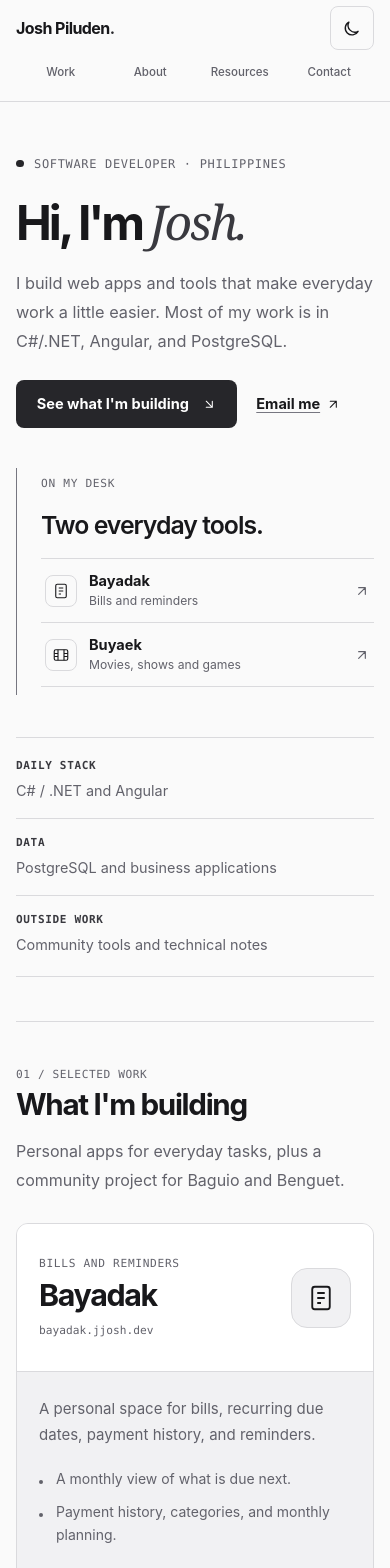
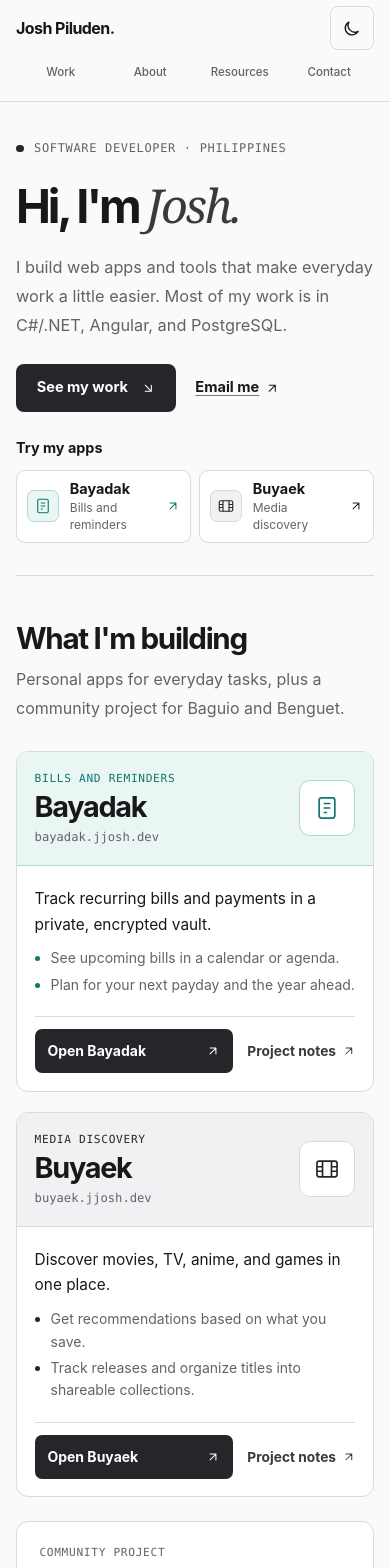
Before and after one commit to jjosh102/my-ng-profile, an Angular app: page / in a window 390 px wide. Shown: the top 1568 px of the page. Built offline with nearby package versions, Linux system fonts and the light colour scheme.

Commit message:
Improve the homepage and featured app showcase
Tighten the mobile introduction and bring featured work higher on the page. Distinguish the two app entries while keeping their launch and project links easy to reach.

```diff
--- a/src/app/components/dashboard-section/dashboard-section.html
+++ b/src/app/components/dashboard-section/dashboard-section.html
@@ -6,42 +6,36 @@
       <p class='hero-intro'>I build web apps and tools that make everyday work a little easier. Most of my work is in C#/.NET, Angular, and PostgreSQL.</p>
       <p class='print-source'>More projects and notes: https://jjosh.dev/</p>
       <div class='hero-actions'>
-        <a class='primary-link' href='#work'>See what I'm building <svg class='link-arrow' viewBox='0 0 24 24' fill='none' stroke='currentColor' stroke-width='1.75' stroke-linecap='round' stroke-linejoin='round' aria-hidden='true' focusable='false'><path d='m7 7 10 10M7 17h10V7'/></svg></a>
+        <a class='primary-link' href='#work'>See my work <svg class='link-arrow' viewBox='0 0 24 24' fill='none' stroke='currentColor' stroke-width='1.75' stroke-linecap='round' stroke-linejoin='round' aria-hidden='true' focusable='false'><path d='m7 7 10 10M7 17h10V7'/></svg></a>
         <a class='text-link' href='mailto:joshuajpiluden@gmail.com'>Email me <svg class='link-arrow' viewBox='0 0 24 24' fill='none' stroke='currentColor' stroke-width='1.75' stroke-linecap='round' stroke-linejoin='round' aria-hidden='true' focusable='false'><path d='M7 17 17 7M7 7h10v10'/></svg></a>
       </div>
     </div>
-    <aside class='hero-note' aria-label='Current personal projects'>
-      <span class='hero-note-kicker'>On my desk</span>
-      <h2>Two everyday tools.</h2>
+    <nav class='hero-note' aria-labelledby='hero-app-title'>
+      <h2 id='hero-app-title'>Try my apps</h2>
       <div class='hero-app-list'>
-        <a class='hero-app-link' href='https://bayadak.jjosh.dev/' target='_blank' rel='noopener noreferrer' aria-label='Open Bayadak (opens in a new tab)'>
+        <a class='hero-app-link' data-project='bayadak' href='https://bayadak.jjosh.dev/' target='_blank' rel='noopener noreferrer' aria-label='Open Bayadak (opens in a new tab)'>
           <svg class='hero-app-icon' viewBox='0 0 24 24' fill='none' stroke='currentColor' stroke-width='1.5' aria-hidden='true'><rect x='5' y='3' width='14' height='18' rx='2'/><path d='M9 8h6M9 12h6M9 16h3'/></svg>
           <span class='hero-app-copy'><strong>Bayadak</strong><small>Bills and reminders</small></span>
           <svg class='link-arrow' viewBox='0 0 24 24' fill='none' stroke='currentColor' stroke-width='1.75' stroke-linecap='round' stroke-linejoin='round' aria-hidden='true' focusable='false'><path d='M7 17 17 7M7 7h10v10'/></svg>
         </a>
-        <a class='hero-app-link' href='https://buyaek.jjosh.dev/' target='_blank' rel='noopener noreferrer' aria-label='Open Buyaek (opens in a new tab)'>
+        <a class='hero-app-link' data-project='buyaek' href='https://buyaek.jjosh.dev/' target='_blank' rel='noopener noreferrer' aria-label='Open Buyaek (opens in a new tab)'>
           <svg class='hero-app-icon' viewBox='0 0 24 24' fill='none' stroke='currentColor' stroke-width='1.5' aria-hidden='true'><rect x='3' y='5' width='18' height='14' rx='2'/><path d='M8 5v14M16 5v14M3 10h5M16 10h5M3 14h5M16 14h5'/></svg>
-          <span class='hero-app-copy'><strong>Buyaek</strong><small>Movies, shows and games</small></span>
+          <span class='hero-app-copy'><strong>Buyaek</strong><small>Media discovery</small></span>
           <svg class='link-arrow' viewBox='0 0 24 24' fill='none' stroke='currentColor' stroke-width='1.75' stroke-linecap='round' stroke-linejoin='round' aria-hidden='true' focusable='false'><path d='M7 17 17 7M7 7h10v10'/></svg>
         </a>
       </div>
-    </aside>
+    </nav>
   </div>
-  <dl class='quick-facts' aria-label='At a glance'>
-    <div><dt>Daily stack</dt><dd>C# / .NET and Angular</dd></div>
-    <div><dt>Data</dt><dd>PostgreSQL and business applications</dd></div>
-    <div><dt>Outside work</dt><dd>Community tools and technical notes</dd></div>
-  </dl>
 </section>
 
 <section id='work' class='section-row work-section' aria-labelledby='work-title'>
   <div class='work-intro'>
-    <h2 id='work-title' class='section-label' data-number='01 / Selected work'>What I'm building</h2>
+    <h2 id='work-title' class='section-label'>What I'm building</h2>
     <p class='section-lede'>Personal apps for everyday tasks, plus a community project for Baguio and Benguet.</p>
   </div>
   <div class='section-body'>
     <div class='app-showcase' aria-label='Personal apps'>
-      <article class='app-project' aria-labelledby='bayadak-title'>
+      <article class='app-project' data-project='bayadak' aria-labelledby='bayadak-title'>
         <div class='app-identity'>
           <div class='app-identity-copy'>
             <p class='project-kicker'>Bills and reminders</p>
@@ -50,14 +44,14 @@
           </div>
           <svg class='app-glyph' viewBox='0 0 24 24' fill='none' stroke='currentColor' stroke-width='1.5' aria-hidden='true'><rect x='5' y='3' width='14' height='18' rx='2'/><path d='M9 8h6M9 12h6M9 16h3'/></svg>
         </div>
-        <p class='app-summary'>A personal space for bills, recurring due dates, payment history, and reminders.</p>
-        <ul class='app-benefits'><li>A monthly view of what is due next.</li><li>Payment history, categories, and monthly planning.</li></ul>
+        <p class='app-summary'>Track recurring bills and payments in a private, encrypted vault.</p>
+        <ul class='app-benefits'><li>See upcoming bills in a calendar or agenda.</li><li>Plan for your next payday and the year ahead.</li></ul>
         <div class='project-actions'>
           <a class='app-launch' href='https://bayadak.jjosh.dev/' target='_blank' rel='noopener noreferrer' aria-label='Open Bayadak (opens in a new tab)'>Open Bayadak <svg class='link-arrow' viewBox='0 0 24 24' fill='none' stroke='currentColor' stroke-width='1.75' stroke-linecap='round' stroke-linejoin='round' aria-hidden='true' focusable='false'><path d='M7 17 17 7M7 7h10v10'/></svg></a>
-          <a class='project-link' href='https://jjosh.dev/work/bayadak/' target='_blank' rel='noopener noreferrer' aria-label='Read about Bayadak on jjosh.dev (opens in a new tab)'>Project notes <svg class='link-arrow' viewBox='0 0 24 24' fill='none' stroke='currentColor' stroke-width='1.75' stroke-linecap='round' stroke-linejoin='round' aria-hidden='true' focusable='false'><path d='M7 17 17 7M7 7h10v10'/></svg></a>
+          <a class='project-link' href='https://jjosh.dev/work/bayadak/' target='_blank' rel='noopener noreferrer' aria-label='Project notes for Bayadak (opens in a new tab)'>Project notes <svg class='link-arrow' viewBox='0 0 24 24' fill='none' stroke='currentColor' stroke-width='1.75' stroke-linecap='round' stroke-linejoin='round' aria-hidden='true' focusable='false'><path d='M7 17 17 7M7 7h10v10'/></svg></a>
         </div>
       </article>
-      <article class='app-project' aria-labelledby='buyaek-title'>
+      <article class='app-project' data-project='buyaek' aria-labelledby='buyaek-title'>
         <div class='app-identity'>
           <div class='app-identity-copy'>
             <p class='project-kicker'>Media discovery</p>
@@ -66,11 +60,11 @@
           </div>
           <svg class='app-glyph' viewBox='0 0 24 24' fill='none' stroke='currentColor' stroke-width='1.5' aria-hidden='true'><rect x='3' y='5' width='18' height='14' rx='2'/><path d='M8 5v14M16 5v14M3 10h5M16 10h5M3 14h5M16 14h5'/></svg>
         </div>
-        <p class='app-summary'>A place to discover and save movies, TV, anime, and games.</p>
-        <ul class='app-benefits'><li>Personal recommendations for what to watch or play.</li><li>Collections and release calendars to keep track of it all.</li></ul>
+        <p class='app-summary'>Discover movies, TV, anime, and games in one place.</p>
+        <ul class='app-benefits'><li>Get recommendations based on what you save.</li><li>Track releases and organize titles into shareable collections.</li></ul>
         <div class='project-actions'>
           <a class='app-launch' href='https://buyaek.jjosh.dev/' target='_blank' rel='noopener noreferrer' aria-label='Open Buyaek (opens in a new tab)'>Open Buyaek <svg class='link-arrow' viewBox='0 0 24 24' fill='none' stroke='currentColor' stroke-width='1.75' stroke-linecap='round' stroke-linejoin='round' aria-hidden='true' focusable='false'><path d='M7 17 17 7M7 7h10v10'/></svg></a>
-          <a class='project-link' href='https://jjosh.dev/work/buyaek/' target='_blank' rel='noopener noreferrer' aria-label='Read about Buyaek on jjosh.dev (opens in a new tab)'>Project notes <svg class='link-arrow' viewBox='0 0 24 24' fill='none' stroke='currentColor' stroke-width='1.75' stroke-linecap='round' stroke-linejoin='round' aria-hidden='true' focusable='false'><path d='M7 17 17 7M7 7h10v10'/></svg></a>
+          <a class='project-link' href='https://jjosh.dev/work/buyaek/' target='_blank' rel='noopener noreferrer' aria-label='Project notes for Buyaek (opens in a new tab)'>Project notes <svg class='link-arrow' viewBox='0 0 24 24' fill='none' stroke='currentColor' stroke-width='1.75' stroke-linecap='round' stroke-linejoin='round' aria-hidden='true' focusable='false'><path d='M7 17 17 7M7 7h10v10'/></svg></a>
         </div>
       </article>
     </div>
@@ -113,9 +107,9 @@
 </section>
 
 <section id='about' class='section-row' aria-labelledby='about-title'>
-  <h2 id='about-title' class='section-label' data-number='02 / Background'>A bit about me</h2>
+  <h2 id='about-title' class='section-label'>Background</h2>
   <div class='section-body'>
-    <p>I'm a software developer based in the Philippines. I like useful software, clear interfaces, and keeping things simple.</p>
+    <p>My day job is building business applications, reports, and workflow tools. I like useful software, clear interfaces, and keeping things simple.</p>
     <ol class='career-history' aria-label='Professional background'>
       <li><span class='career-period'>2016 – present</span><div><h3>IBM</h3><p>Senior Application Developer</p></div></li>
       <li><span class='career-period'>2012 – 2016</span><div><h3>Accenture</h3><p>Senior Software Engineer</p></div></li>
@@ -126,7 +120,7 @@
 </section>
 
 <section id='resources' class='section-row' aria-labelledby='notes-title'>
-  <h2 id='notes-title' class='section-label' data-number='03 / Resources'>From the workbench</h2>
+  <h2 id='notes-title' class='section-label'>From the workbench</h2>
   <div class='section-body'>
     <p class='section-lede'>Notes, lessons, and step-by-step walkthroughs from building useful software, including the parts that did not work the first time.</p>
     <div class='resource-list'>
@@ -146,7 +140,7 @@
 
 <section id='contact' class='section-row contact-section' aria-labelledby='contact-title'>
   <div class='contact-heading'>
-    <h2 id='contact-title' class='section-label' data-number='04 / Contact'>Get in touch</h2>
+    <h2 id='contact-title' class='section-label'>Get in touch</h2>
     <p>For project questions or a quick hello, email works best.</p>
   </div>
   <div class='section-body'>
--- a/src/styles.css
+++ b/src/styles.css
@@ -164,7 +164,7 @@ app-header { position: sticky; top: 0; z-index: 40; }
 .light .theme-icon-sun { display: none; }
 
 /* Intro */
-.hero { padding-block: clamp(3.5rem, 7vw, 5.5rem) clamp(2.5rem, 5vw, 3.75rem); }
+.hero { padding-block: clamp(2.25rem, 6.5vw, 5rem) clamp(2.5rem, 5vw, 4rem); }
 .hero-layout {
   display: grid;
   align-items: center;
@@ -235,12 +235,26 @@ app-header { position: sticky; top: 0; z-index: 40; }
 }
 .text-link:hover { text-decoration-color: currentColor; }
 .text-link span, .project-link span, .text-link .link-arrow, .project-link .link-arrow { margin-left: .35rem; }
+[data-project] {
+  --project-accent: var(--accent);
+  --project-wash: var(--surface-soft);
+  --project-line: var(--border);
+}
+[data-project='bayadak'] {
+  --project-accent: #5EEAD4;
+  --project-wash: #1B2C2A;
+  --project-line: #365C56;
+}
+:root.light [data-project='bayadak'] {
+  --project-accent: #0F766E;
+  --project-wash: #EAF6F4;
+  --project-line: #B3D8D1;
+}
 .hero-note {
+  align-self: center;
   min-width: 0;
-  border-left: 1px solid var(--border-strong);
-  padding: .5rem 0 .5rem 1.5rem;
 }
-.hero-note-kicker, .project-kicker {
+.project-kicker {
   display: block;
   margin: 0 0 .9rem;
   color: var(--muted);
@@ -248,34 +262,36 @@ app-header { position: sticky; top: 0; z-index: 40; }
   letter-spacing: .06em;
   text-transform: uppercase;
 }
-.hero-note h2 { margin: 0; font-size: 1.55rem; font-weight: 620; letter-spacing: -.04em; }
-.hero-app-list { display: grid; margin-top: 1.125rem; border-top: 1px solid var(--border); }
-.hero-note .hero-app-link { display: grid; grid-template-columns: 32px minmax(0, 1fr) 16px; align-items: center; gap: .75rem; min-height: 64px; padding: .5rem .25rem; border-bottom: 1px solid var(--border); color: var(--foreground); text-decoration: none; transition: background-color .2s ease; }
-.hero-note .hero-app-link:hover, .hero-note .hero-app-link:focus-visible { background: rgba(var(--accent-rgb), .055); }
-.hero-app-icon { width: 32px; height: 32px; padding: 6px; border: 1px solid var(--border); border-radius: 8px; }
+.hero-note h2 { margin: 0 0 .7rem; font-size: .9rem; font-weight: 650; }
+.hero-app-list { display: grid; gap: .5rem; }
+.hero-app-link {
+  display: grid;
+  grid-template-columns: 32px minmax(0, 1fr) 14px;
+  align-items: center;
+  gap: .65rem;
+  min-height: 56px;
+  padding: .5rem .65rem;
+  border: 1px solid var(--border);
+  border-radius: 9px;
+  background: var(--surface);
+  color: var(--foreground);
+  text-decoration: none;
+  transition: background-color .18s ease, border-color .18s ease;
+}
+.hero-app-link:hover, .hero-app-link:focus-visible {
+  border-color: var(--project-line);
+  background: var(--project-wash);
+}
+.hero-app-icon, .app-glyph {
+  border: 1px solid var(--project-line);
+  background: var(--project-wash);
+  color: var(--project-accent);
+}
+.hero-app-icon { width: 32px; height: 32px; padding: 6px; border-radius: 7px; }
 .hero-app-copy { display: grid; gap: 1px; min-width: 0; }
-.hero-app-copy strong { font-size: .91rem; font-weight: 650; line-height: 1.4; }
-.hero-app-copy small { color: var(--muted); font-size: .76rem; line-height: 1.45; }
-.hero-app-link > svg:last-child { color: var(--muted); }
-.quick-facts {
-  display: grid;
-  grid-template-columns: repeat(3, minmax(0, 1fr));
-  gap: 0;
-  margin: clamp(2.5rem, 5vw, 3.5rem) 0 0;
-  padding: 1.5rem 0;
-  border-block: 1px solid var(--border);
-}
-.quick-facts > div { min-width: 0; padding-inline: clamp(1rem, 3vw, 2rem); }
-.quick-facts > div:first-child { padding-left: 0; }
-.quick-facts > div + div { border-left: 1px solid var(--border); }
-.quick-facts dt {
-  margin: 0 0 .4rem;
-  color: var(--accent-soft);
-  font: 600 .69rem/1.4 var(--font-mono);
-  letter-spacing: .06em;
-  text-transform: uppercase;
-}
-.quick-facts dd { margin: 0; color: var(--muted); font-size: .9rem; line-height: 1.55; }
+.hero-app-copy strong { font-size: .9rem; font-weight: 650; line-height: 1.4; }
+.hero-app-copy small { color: var(--muted); font-size: .75rem; line-height: 1.4; }
+.hero-app-link > .link-arrow { color: var(--project-accent); }
 
 /* Editorial sections */
 .section-row {
@@ -286,15 +302,6 @@ app-header { position: sticky; top: 0; z-index: 40; }
   border-top: 1px solid var(--border);
 }
 .section-label { margin: .2rem 0 0; color: var(--foreground); font-size: 1.1rem; font-weight: 650; letter-spacing: -.025em; }
-.section-label::before {
-  display: block;
-  margin: 0 0 .65rem;
-  color: var(--muted);
-  font: 500 .7rem/1.4 var(--font-mono);
-  letter-spacing: .05em;
-  text-transform: uppercase;
-  content: attr(data-number);
-}
 .section-body { max-width: 46rem; min-width: 0; }
 .career-history { list-style: none; padding: 0; margin: 1.5rem 0 .5rem; }
 .career-history li { display: grid; grid-template-columns: minmax(8rem, 1fr) minmax(0, 2fr); gap: 1rem; padding-block: 1.15rem; border-top: 1px solid var(--border); }
@@ -378,36 +385,54 @@ body:has(.screenshot-dialog[open]) { overflow: hidden; }
 .screenshot-dialog[data-zoomed='true'] .preview-scroll img { width: 2048px; max-width: none; }
 
 
-/* The name, category, and domain form a distinct app header. */
+/* Keep app actions together as long as both fit. */
 .app-showcase { display: grid; grid-template-columns: repeat(2, minmax(0, 1fr)); gap: 1.25rem; }
-.app-project { --app-padding: clamp(22px, 3vw, 32px); display: flex; flex-direction: column; min-width: 0; padding: var(--app-padding); overflow: hidden; border: 1px solid var(--border); border-radius: 12px; background: var(--surface-soft); transition: border-color .2s ease, box-shadow .2s ease; }
+.app-project {
+  --app-padding: clamp(1.1rem, 3vw, 1.75rem);
+  display: flex;
+  flex-direction: column;
+  min-width: 0;
+  padding: var(--app-padding);
+  border: 1px solid var(--border);
+  border-radius: 12px;
+  background: var(--surface);
+  transition: border-color .18s ease, box-shadow .18s ease;
+}
 .app-project:hover, .app-project:focus-within { border-color: var(--border-strong); box-shadow: var(--shadow-soft); }
-.app-identity { display: flex; align-items: center; justify-content: space-between; gap: 20px; min-height: 166px; margin: calc(-1 * var(--app-padding)) calc(-1 * var(--app-padding)) 24px; padding: 26px var(--app-padding); border-bottom: 1px solid var(--border); background: var(--surface); }
-.app-identity-copy { min-width: 0; }
-.app-identity .project-kicker { margin: 0; }
-.app-identity h3 { margin: 8px 0 10px; font-size: clamp(2rem, 3.4vw, 2.75rem); font-weight: 650; letter-spacing: -.045em; line-height: 1.1; }
-.app-domain { display: block; color: var(--muted); font: .7rem/1.5 var(--font-mono); overflow-wrap: anywhere; }
-.app-glyph { flex: 0 0 76px; width: 76px; height: 76px; padding: 18px; border: 1px solid var(--border); border-radius: 20px; background: var(--surface-soft); color: var(--foreground); }
-.app-summary { margin: 0 0 18px; max-width: 50ch; color: var(--muted); font-size: .94rem; line-height: 1.75; }
-.app-benefits { display: grid; gap: 10px; list-style: none; margin: 0 0 28px; padding: 0; color: var(--muted); font-size: .875rem; line-height: 1.65; }
-.app-benefits li { display: grid; grid-template-columns: 5px minmax(0, 1fr); align-items: baseline; gap: 12px; }
-.app-benefits li::before { content: ''; width: 4px; height: 4px; border-radius: 50%; background: currentColor; }
-.app-project .project-actions { display: grid; grid-template-columns: minmax(0, 1fr) auto; align-items: center; gap: 16px; margin-top: auto; padding-top: 20px; border-top: 1px solid var(--border); }
-.app-launch { display: inline-flex; align-items: center; justify-content: space-between; gap: 18px; min-height: 48px; padding: 12px 16px; border-radius: 6px; background: var(--accent); color: var(--on-accent); font-size: .875rem; font-weight: 650; text-decoration: none; }
+.app-identity {
+  display: grid;
+  grid-template-columns: minmax(0, 1fr) auto;
+  align-items: center;
+  gap: 1rem;
+  margin: calc(-1 * var(--app-padding)) calc(-1 * var(--app-padding)) 1.25rem;
+  padding: 1.2rem var(--app-padding);
+  border-bottom: 1px solid var(--project-line);
+  border-radius: 11px 11px 0 0;
+  background: var(--project-wash);
+}
+.app-identity .project-kicker { margin: 0; color: var(--project-accent); }
+.app-identity h3 { margin: .3rem 0; font-size: clamp(1.8rem, 3.4vw, 2.55rem); font-weight: 650; letter-spacing: -.045em; line-height: 1.1; }
+.app-domain { display: block; color: var(--muted); font: .76rem/1.5 var(--font-mono); overflow-wrap: anywhere; }
+.app-glyph { width: 3.5rem; height: 3.5rem; padding: .85rem; border-radius: 11px; background: var(--surface); }
+.app-summary { margin: 0 0 .65rem; color: var(--foreground); font-size: .96rem; line-height: 1.65; }
+.app-benefits { margin: 0 0 1.25rem; padding-inline-start: 1rem; color: var(--muted); font-size: .875rem; line-height: 1.6; }
+.app-benefits li + li { margin-top: .25rem; }
+.app-benefits li::marker { color: var(--project-accent); }
+.app-project .project-actions { align-items: center; gap: .25rem .9rem; margin-top: auto; padding-top: .75rem; border-top: 1px solid var(--border); }
+.app-launch { display: inline-flex; align-items: center; justify-content: space-between; gap: .75rem; flex: 1 0 auto; min-height: 44px; padding: .55rem .8rem; border-radius: 7px; background: var(--accent); color: var(--on-accent); font-size: .875rem; font-weight: 650; text-decoration: none; }
 .app-launch:hover { background: var(--accent-hover); }
 @media (max-width: 900px) {
-  .app-project .project-actions { grid-template-columns: 1fr; gap: 4px; }
   .community-project { grid-template-columns: 1fr; }
 }
 @media (max-width: 700px) {
   .app-showcase, .work-intro { grid-template-columns: 1fr; }
-  .work-intro { gap: 1rem; }
+  .work-intro { gap: .65rem; }
 }
-@media (max-width: 540px) {
-  .app-identity { min-height: 148px; gap: 12px; padding-block: 22px; }
-  .app-identity h3 { font-size: 1.9rem; }
-  .app-glyph { flex-basis: 60px; width: 60px; height: 60px; padding: 14px; border-radius: 16px; }
-  .app-project .project-link, .app-launch { justify-content: space-between; min-height: 48px; }
+@media (max-width: 380px) {
+  .app-identity { gap: .65rem; }
+  .app-glyph { width: 3rem; height: 3rem; padding: .65rem; }
+  .app-project .project-actions > a { flex-basis: 100%; justify-content: space-between; }
+  .app-project .project-link { padding-inline: .75rem; }
 }
 
 /* Flat reading links distinguish notes from practical walkthroughs. */
@@ -469,36 +494,29 @@ body:has(.screenshot-dialog[open]) { overflow: hidden; }
   .primary-nav { grid-column: 1 / -1; grid-row: 2; gap: .25rem; }
   .nav-link { flex: 1; justify-content: center; min-height: 44px; padding-inline: .25rem; font-size: .86rem; }
   .theme-toggle { grid-column: 2; grid-row: 1; }
-  .hero { padding-block: 3.3rem 2.75rem; }
-  .hero-layout { grid-template-columns: 1fr; gap: 2.5rem; }
+  .hero { padding-block: 2.35rem 2rem; }
+  .hero-layout { grid-template-columns: 1fr; gap: 1.5rem; }
   .hero h1 { font-size: clamp(3.2rem, 11.5vw, 4.8rem); }
-  .hero-note { max-width: 37rem; }
-  .quick-facts { margin-top: 2.6rem; }
+  .hero-app-list { grid-template-columns: repeat(2, minmax(0, 1fr)); }
   .section-row { grid-template-columns: 1fr; gap: 1.2rem; padding-block: 2.6rem; }
-  .section-label::before { margin-bottom: .3rem; }
   .section-row.contact-section { grid-template-columns: 1fr; gap: 1.75rem; }
 }
 
 @media (max-width: 540px) {
   .career-history li { grid-template-columns: 1fr; gap: .4rem; }
   .site-main, .header-inner, .site-footer { width: min(calc(100% - 2rem), 70rem); }
-  .hero h1 { font-size: clamp(3rem, 12vw, 4.1rem); }
+  .hero h1 { font-size: clamp(2.75rem, 12vw, 4.1rem); }
   .hero-intro { margin-top: 1.3rem; }
   .hero-actions { margin-top: 1.5rem; }
   .primary-nav { gap: 0; }
   .nav-link { min-width: 0; padding-inline: .15rem; font-size: clamp(.72rem, 2.8vw, .86rem); }
-  .hero-app-list { margin-top: .75rem; }
-  .quick-facts { grid-template-columns: 1fr; padding-block: .25rem; }
-  .quick-facts > div, .quick-facts > div:first-child { padding: 1rem 0; }
-  .quick-facts > div + div { border-left: 0; border-top: 1px solid var(--border); }
   .resource-link { grid-template-columns: minmax(0, 1fr) 20px; gap: .5rem 1rem; padding-block: 1.25rem; }
   .resource-kind, .resource-copy { grid-column: 1; }
   .resource-arrow { grid-column: 2; grid-row: 1 / span 2; }
   .site-footer { align-items: flex-start; flex-direction: column; gap: 1rem; margin-top: 2.25rem; }
 }
 @media (max-width: 380px) {
-  .hero-actions { flex-direction: column; align-items: stretch; }
-  .hero-actions .primary-link { justify-content: space-between; }
+  .hero-app-list { grid-template-columns: 1fr; }
   .project-heading { align-items: flex-start; flex-direction: column; }
   .project-actions { gap: .2rem 1rem; }
 }
@@ -531,14 +549,8 @@ body:has(.screenshot-dialog[open]) { overflow: hidden; }
   .eyebrow { margin-bottom: 8px; }
   .hero-intro { margin-top: 10px; font-size: 10.5pt; line-height: 1.5; max-width: none; }
   .print-source { display: block; color: #444; font-size: 9pt; margin: 8px 0 0; }
-  .quick-facts { grid-template-columns: repeat(3, minmax(0, 1fr)); margin-top: 14px; padding-block: 10px; }
-  .quick-facts > div, .quick-facts > div:first-child { padding: 0 10px; }
-  .quick-facts > div:first-child { padding-left: 0; }
-  .quick-facts > div + div { border-top: 0; border-left: 1px solid var(--border); }
-  .quick-facts dd { font-size: 9pt; }
   .section-row { display: block; padding-block: 14px; break-inside: avoid; }
   .section-label { margin: 0 0 8px; font-size: 12pt; }
-  .section-label::before { display: none; }
   .section-body { max-width: none; }
   .section-body > p { font-size: 10pt; line-height: 1.5; }
   .career-history { display: grid; grid-template-columns: repeat(3, minmax(0, 1fr)); gap: 16px; margin: 12px 0 4px; }
@@ -555,12 +567,13 @@ body:has(.screenshot-dialog[open]) { overflow: hidden; }
   .app-project, .community-project { padding: 0; border: 0; background: none; box-shadow: none; break-inside: avoid; }
   .community-project { display: block; margin-top: 16px; }
   .app-identity { min-height: 0; margin: 0 0 8px; padding: 0; border: 0; background: none; }
-  .app-identity .project-kicker { margin: 0; }
+  .app-identity .project-kicker { margin: 0; color: var(--muted); }
   .app-glyph { display: none; }
   .app-project h3 { margin: 4px 0; font-size: 14pt; }
   .app-summary, .app-benefits { font-size: 9pt; line-height: 1.5; margin-bottom: 8px; }
+  .app-benefits li::marker { color: var(--muted); }
   .app-project .project-actions { display: flex; margin-top: 0; padding-top: 4px; flex-direction: row; gap: 4px 16px; }
-  .app-launch { min-height: 0; padding: 0; background: none; color: #111; font-size: 9pt; }
+  .app-launch { flex: none; min-height: 0; padding: 0; background: none; color: #111; font-size: 9pt; }
   .app-project .project-link { min-height: 0; }
   .project-heading { display: flex; flex-direction: row; margin-bottom: 6px; }
   .project-heading h3 { font-size: 16pt; }
```
